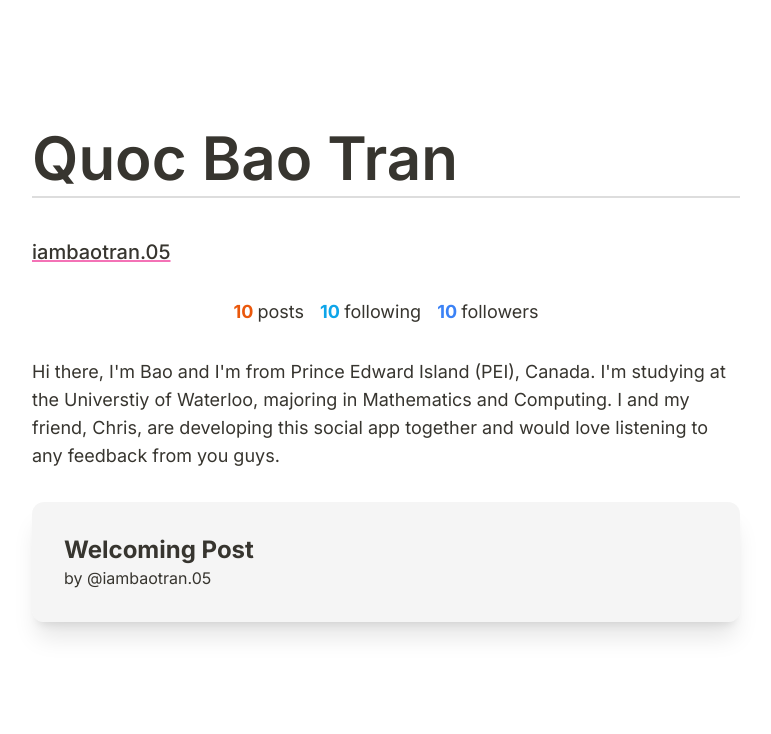
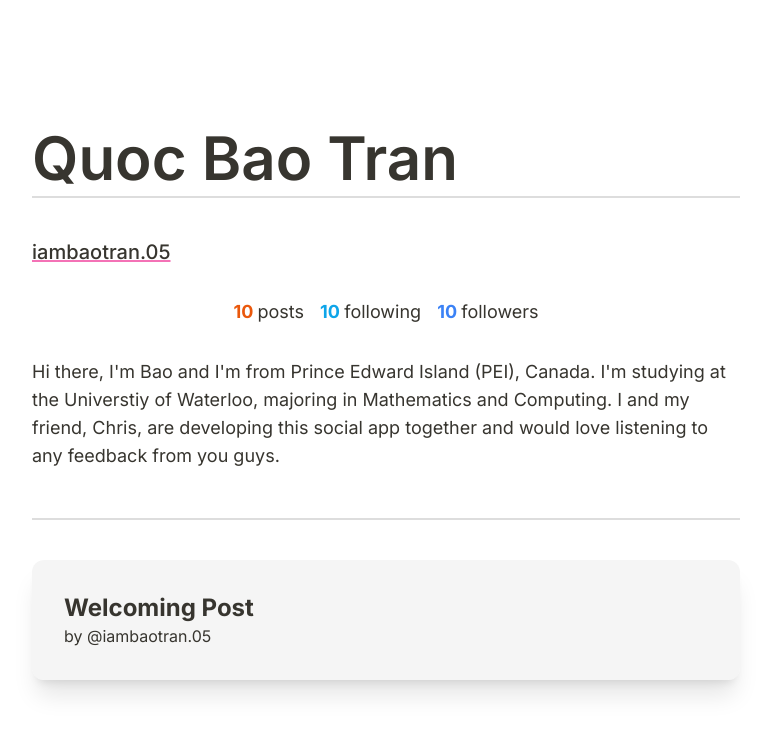
Before and after one commit to BaoTran685/Social-Platform, a Next.js app: page / in a window 1280 px wide. Shown: the top 734 px of the page, without its empty margins (254-1025 px from the left). Built offline with nearby package versions, Linux system fonts and the light colour scheme.

Commit message:
line seperator added

```diff
--- a/src/app/components/ContentSection.tsx
+++ b/src/app/components/ContentSection.tsx
@@ -1,8 +1,7 @@
 
-import BoxPost from "./BoxPost";
 const ContentSection = () => {
   return (
-    <div className="flex flex-col space-y-8 mt-10">
+    <div className="flex flex-col space-y-8 my-10">
       <div className="text-xl font-medium underline decoration-pink-400">
         iambaotran.05
       </div>
@@ -16,12 +15,7 @@ const ContentSection = () => {
         the Universtiy of Waterloo, majoring in Mathematics and Computing. I and my friend, Chris,
         are developing this social app together and would love listening to any feedback from you guys.
       </div>
-
-      <div className="flex flex-col items-center justify-center">
-        <BoxPost />
-      </div>
     </div>
-
   );
 }
 
--- a/src/app/components/HomeSection.tsx
+++ b/src/app/components/HomeSection.tsx
@@ -1,5 +1,6 @@
 
 import ContentSection from "./ContentSection"
+import PostSection from "./PostSection"
 
 const HomeSection = () => {
   return (
@@ -12,6 +13,8 @@ const HomeSection = () => {
           </div>
           <div className="w-full h-0.5 bg-[#ddd] mt-2" />
           <ContentSection />
+          <div className="w-full h-0.5 bg-[#ddd] mt-2" />
+          <PostSection />
         </div>
 
         <div></div>
--- /dev/null
+++ b/src/app/components/PostSection.tsx
@@ -0,0 +1,12 @@
+import BoxPost from "./BoxPost";
+
+
+const PostSection = () => {
+  return (
+    <div className="flex flex-col items-center justify-center mt-10">
+      <BoxPost />
+    </div>
+  );
+}
+
+export default PostSection;
```
